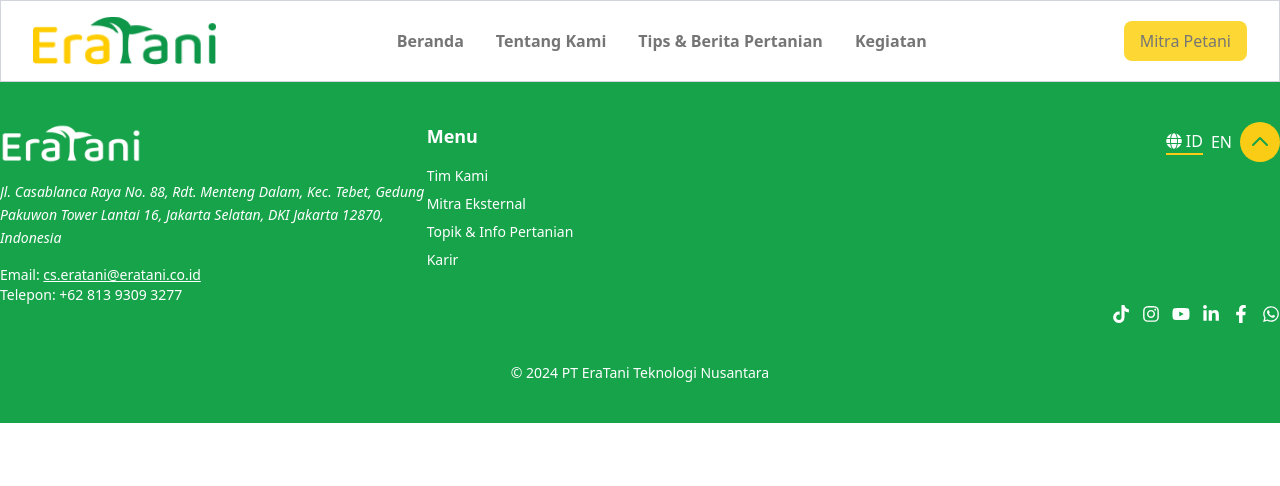
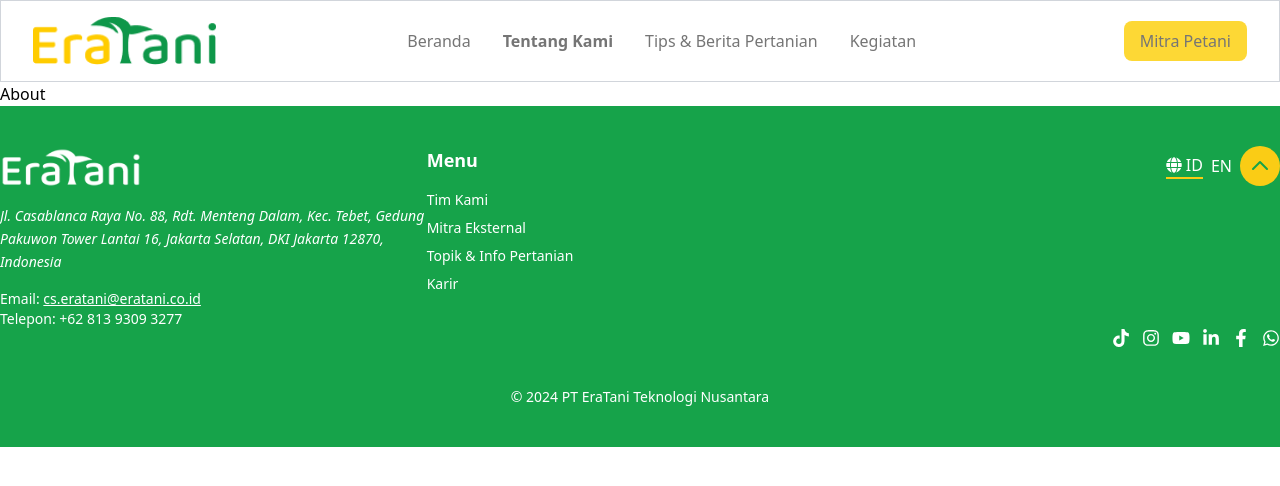
Before and after one commit to fahmi-azzuhri/Assesment-Test-FE, a React (Vite) app: page /about in a window 1280 px wide. Shown: the top 486 px of the page. Built offline with nearby package versions, Linux system fonts and the light colour scheme.

Commit message:
routing navbar

```diff
--- a/src/App.jsx
+++ b/src/App.jsx
@@ -1,6 +1,6 @@
 import React, { useState } from "react";
 import logo_eratani from "/img/logo_eratani.png";
-import { useNavigate } from "react-router-dom";
+import { useLocation, useNavigate } from "react-router-dom";
 import { IconButton, Collapse } from "@material-tailwind/react";
 import AppRoutes from "./routes";
 import Footer from "./components/Footer";
@@ -9,17 +9,22 @@ function App() {
   const [openNav, setOpenNav] = useState(false);
 
   const textNavbar = [
-    "Beranda",
-    "Tentang Kami",
-    "Tips & Berita Pertanian",
-    "Kegiatan",
+    { label: "Beranda", path: "/" },
+    { label: "Tentang Kami", path: "/about" },
+    { label: "Tips & Berita Pertanian", path: "/tips" },
+    { label: "Kegiatan", path: "/kegiatan" },
   ];
 
   const navList = (
     <ul className="mt-2 flex flex-col text-neutral-500 gap-4 lg:mb-0 lg:mt-0 lg:flex-row lg:items-center lg:gap-6">
       {textNavbar.map((item, index) => (
-        <li key={index} className="p-1 text-blackDefault font-bold">
-          <button>{item}</button>
+        <li
+          key={index}
+          className={`p-1 ${
+            location.pathname === item.path ? "font-bold" : "font-regular"
+          } text-neutral-500 hover:text-neutral-700`}
+        >
+          <button onClick={() => navigate(item.path)}>{item.label}</button>
         </li>
       ))}
     </ul>
--- /dev/null
+++ b/src/components/About/index.jsx
@@ -0,0 +1,7 @@
+import React from "react";
+
+function About() {
+  return <div>About</div>;
+}
+
+export default About;
--- a/src/routes/index.jsx
+++ b/src/routes/index.jsx
@@ -1,11 +1,13 @@
 import React from "react";
 import { Routes, Route } from "react-router-dom";
 import Home from "../components/Home";
+import About from "../components/About";
 
 function AppRoutes() {
   return (
     <Routes>
       <Route path="/" element={<Home />} />
+      <Route path="/about" element={<About />} />
     </Routes>
   );
 }
```
